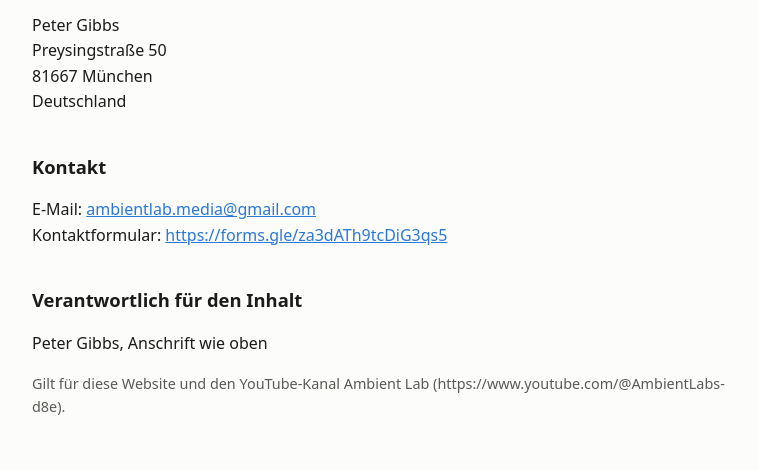
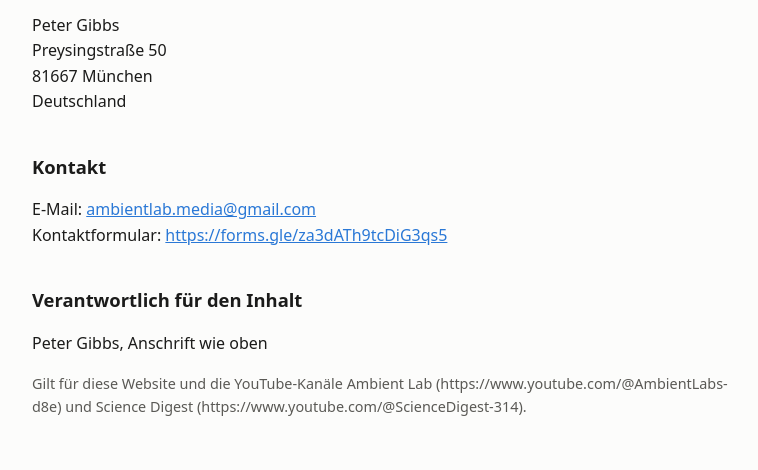
Before and after one commit to ambientlabmedia-hash/ambientlabmedia-hash.github.io, a plain HTML site: page impressum.html in a window 1280 px wide. Shown: the part 126-596 px from the top of the page, without its empty margins (248-1006 px from the left). Drawn offline with Linux system fonts and the light colour scheme.

Commit message:
Update impressum.html

```diff
--- a/impressum.html
+++ b/impressum.html
@@ -8,5 +8,5 @@
 <p>E-Mail: <a href="mailto:ambientlab.media@gmail.com">ambientlab.media@gmail.com</a><br>Kontaktformular: <a href="https://forms.gle/za3dATh9tcDiG3qs5">https://forms.gle/za3dATh9tcDiG3qs5</a></p>
 <h2>Verantwortlich für den Inhalt</h2>
 <p>Peter Gibbs, Anschrift wie oben</p>
-<p class="muted">Gilt für diese Website und den YouTube-Kanal Ambient Lab (https://www.youtube.com/@AmbientLabs-d8e).</p>
+<p class="muted">Gilt für diese Website und die YouTube-Kanäle Ambient Lab (https://www.youtube.com/@AmbientLabs-d8e) und Science Digest (https://www.youtube.com/@ScienceDigest-314).</p>
 </main><footer><a href="index.html">Home</a> · <a href="privacy.html">Datenschutz</a></footer></body></html>
```
